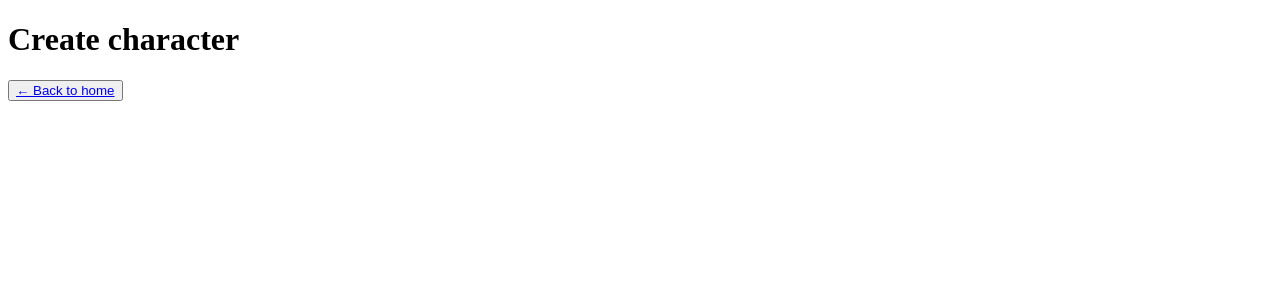
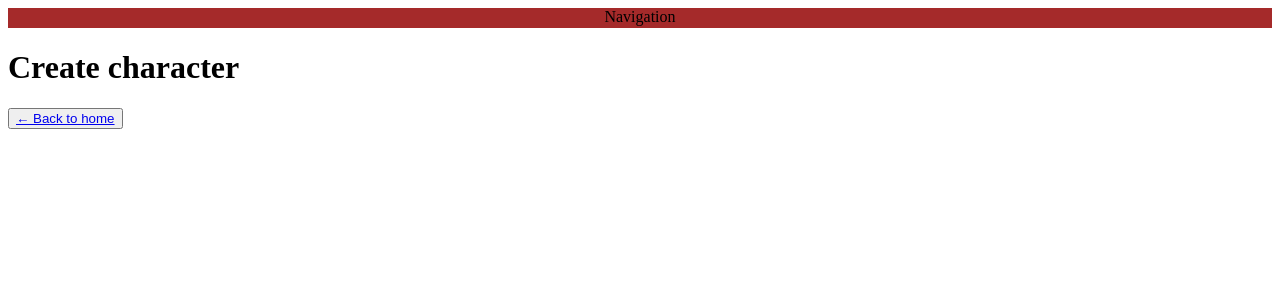
Before and after one commit to SchoolOfCode/bc13_final-project_front-end-room-8-boolean-hooligans, a Next.js app in the folder imaginerium/: page /createCharacter in a window 1280 px wide. Shown: the top 300 px of the page. Built offline with nearby package versions, Linux system fonts and the light colour scheme.

Commit message:
Navigation component added on list, edit and view pages

```diff
--- a/imaginerium/pages/characterList.js
+++ b/imaginerium/pages/characterList.js
@@ -4,9 +4,12 @@ import Navigation from "../Components/Navigation";
 
 export default function characterList() {
     return (
+        <>
+            <Navigation></Navigation>
       <div>
         <h1>List of characters</h1>
           <button><Link href="/">← Back to home</Link></button>
       </div>
+      </>
     );
   }
--- a/imaginerium/pages/createCharacter.js
+++ b/imaginerium/pages/createCharacter.js
@@ -1,11 +1,15 @@
 import Link from "next/link";
+import Navigation from "../Components/Navigation";
 
 
 export default function createCharacter() {
     return (
-      <div>
+        <>
+        <Navigation></Navigation>
+        <div>
         <h1>Create character</h1>
           <button><Link href="/">← Back to home</Link></button>
       </div>
+      </>
     );
   }
```
